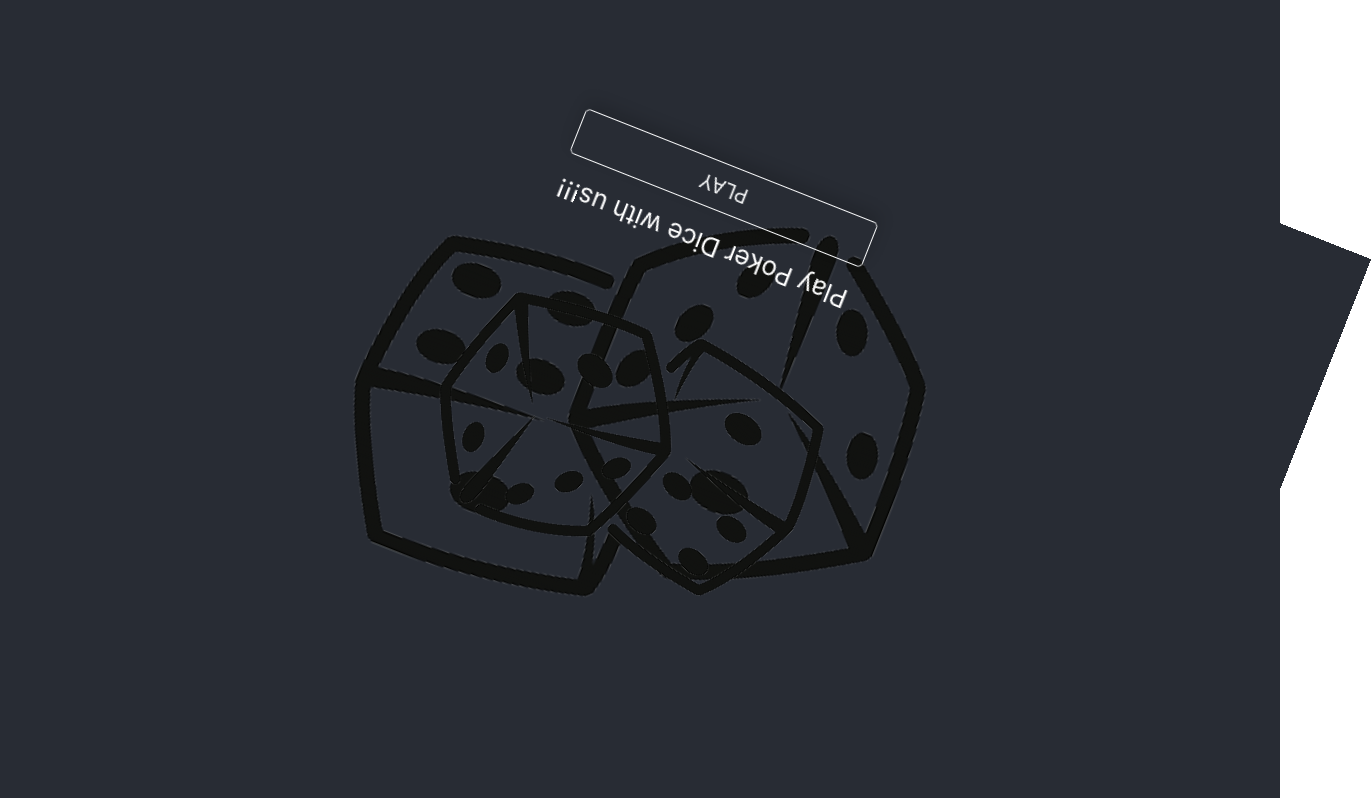
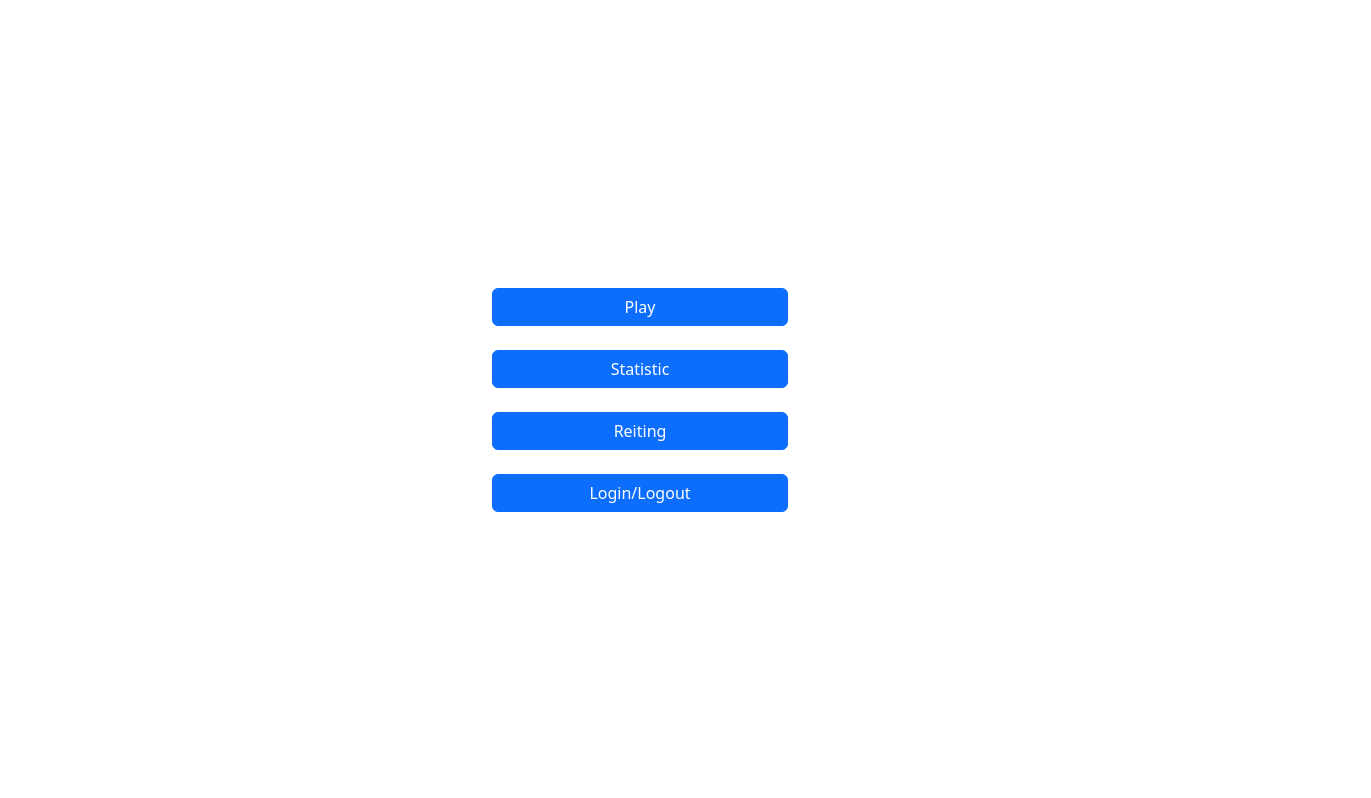
Before and after one commit to lexxA87/poker_yahtzee2022, a React (Create React App) app: page /menu in a window 1280 px wide. Before the commit this address led to /. Shown: the top 798 px of the page, 1371 px wide, since content can reach past the window. Built offline with nearby package versions, Linux system fonts and the light colour scheme.

Commit message:
Added menu component

```diff
--- a/public/index.html
+++ b/public/index.html
@@ -6,30 +6,15 @@
     <meta name="viewport" content="width=device-width, initial-scale=1" />
     <meta name="theme-color" content="#000000" />
 
-    <link
-      href="https://cdn.jsdelivr.net/npm/bootstrap@5.1.3/dist/css/bootstrap.min.css"
-      rel="stylesheet"
-      integrity="sha384-1BmE4kWBq78iYhFldvKuhfTAU6auU8tT94WrHftjDbrCEXSU1oBoqyl2QvZ6jIW3"
-      crossorigin="anonymous"
-    />
     <meta
       name="description"
       content="Web site created using create-react-app"
     />
-    <link rel="apple-touch-icon" href="%PUBLIC_URL%/logo192.png" />
-
-    <link rel="manifest" href="%PUBLIC_URL%/manifest.json" />
 
     <title>Poker Dice</title>
   </head>
   <body>
     <noscript>You need to enable JavaScript to run this app.</noscript>
     <div id="root"></div>
-
-    <script
-      src="https://cdn.jsdelivr.net/npm/bootstrap@5.1.3/dist/js/bootstrap.bundle.min.js"
-      integrity="sha384-ka7Sk0Gln4gmtz2MlQnikT1wXgYsOg+OMhuP+IlRH9sENBO0LRn5q+8nbTov4+1p"
-      crossorigin="anonymous"
-    ></script>
   </body>
 </html>
--- a/src/App.js
+++ b/src/App.js
@@ -2,6 +2,7 @@ import { Navigate, Routes, Route } from "react-router-dom";
 import "./App.css";
 
 import Game from "./components/Game";
+import Menu from "./components/menu/Menu";
 import TestAnimation from "./components/testAnimation/TestAnimation";
 
 function App() {
@@ -11,6 +12,7 @@ function App() {
         <Routes>
           <Route index path="/" element={<Game />} />
           <Route index path="/test" element={<TestAnimation />} />
+          <Route index path="/menu" element={<Menu />} />
           <Route path="*" element={<Navigate to="/" replace />} />
         </Routes>
       </div>
--- /dev/null
+++ b/src/components/menu/Menu.jsx
@@ -0,0 +1,20 @@
+import React from "react";
+import { Button } from "react-bootstrap";
+
+function Menu() {
+  return (
+    <div
+      className="d-grid gap-4
+    col-12 col-sm-8 col-md-6
+    col-lg-3 mx-auto position-absolute
+    top-50 start-50 translate-middle"
+    >
+      <Button>Play</Button>
+      <Button>Statistic</Button>
+      <Button>Reiting</Button>
+      <Button>Login/Logout</Button>
+    </div>
+  );
+}
+
+export default Menu;
--- a/src/index.js
+++ b/src/index.js
@@ -1,9 +1,9 @@
 import React from "react";
 import ReactDOM from "react-dom/client";
-import "./index.css";
 import App from "./App";
-import reportWebVitals from "./reportWebVitals";
 import { BrowserRouter } from "react-router-dom";
+import "bootstrap/dist/css/bootstrap.min.css";
+import "bootstrap-icons/font/bootstrap-icons.css";
 
 const root = ReactDOM.createRoot(document.getElementById("root"));
 root.render(
@@ -13,8 +13,3 @@ root.render(
     </BrowserRouter>
   </React.StrictMode>
 );
-
-// If you want to start measuring performance in your app, pass a function
-// to log results (for example: reportWebVitals(console.log))
-// or send to an analytics endpoint. Learn more: https://bit.ly/CRA-vitals
-reportWebVitals();
```
